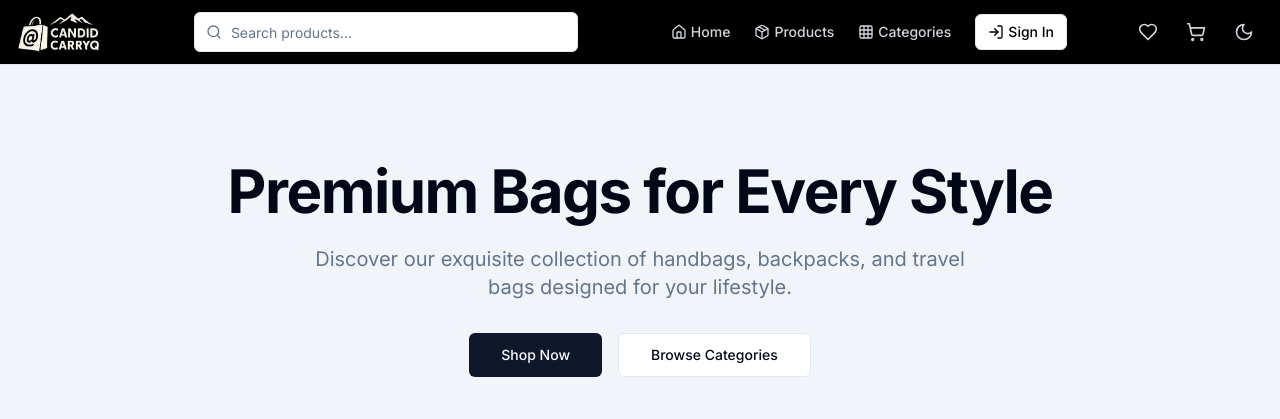
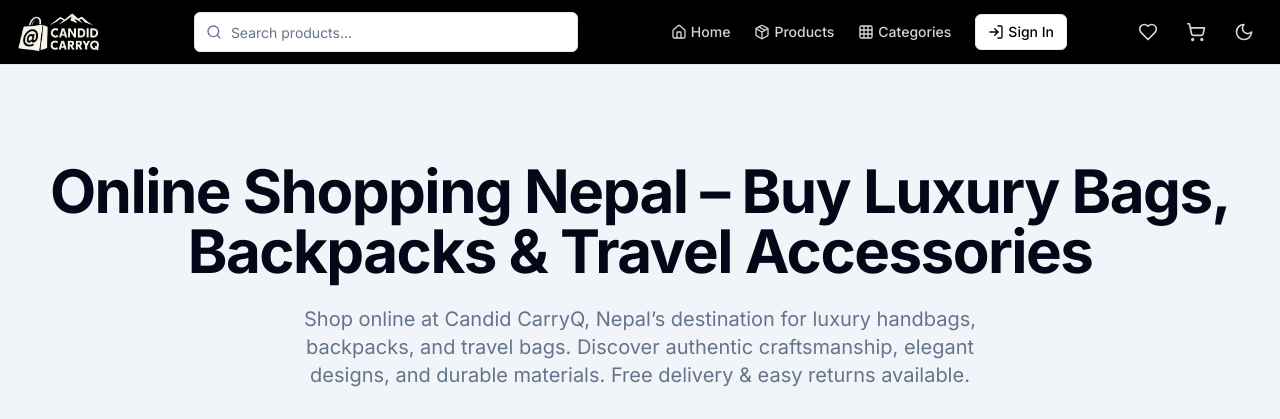
Before and after one commit to Yadav-Roshan/candidcarryq-web, a Next.js app: page / in a window 1280 px wide. Shown: the top 419 px of the page. Built offline with nearby package versions, Linux system fonts and the light colour scheme; no server answers; the database is empty.

Commit message:
Metadata Updated

```diff
--- a/src/app/page.tsx
+++ b/src/app/page.tsx
@@ -24,9 +24,9 @@
       {/* Hero Section */}
       <section className="py-16 md:py-24 bg-slate-100 dark:bg-slate-900">
         <div className="container flex flex-col items-center text-center">
-          <h1 className="text-4xl md:text-6xl font-bold tracking-tight mb-6">Premium Bags for Every Style</h1>
+          <h1 className="text-4xl md:text-6xl font-bold tracking-tight mb-6">Online Shopping Nepal – Buy Luxury Bags, Backpacks & Travel Accessories          </h1>
           <p className="text-lg md:text-xl text-muted-foreground mb-8 max-w-2xl">
-            Discover our exquisite collection of handbags, backpacks, and travel bags designed for your lifestyle.
+          Shop online at Candid CarryQ, Nepal’s destination for luxury handbags, backpacks, and travel bags. Discover authentic craftsmanship, elegant designs, and durable materials. Free delivery & easy returns available.
           </p>
           <div className="flex flex-col sm:flex-row gap-4">
             <Button size="lg" asChild>
```
